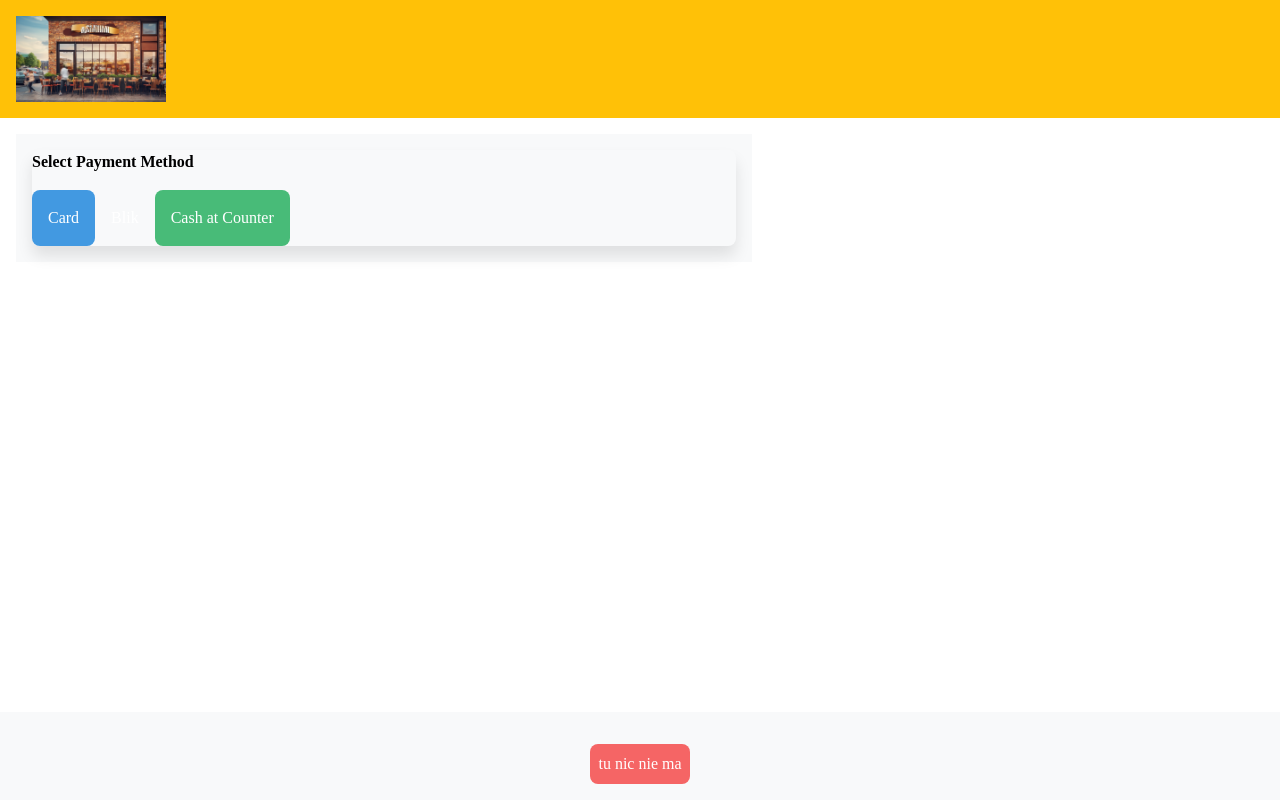
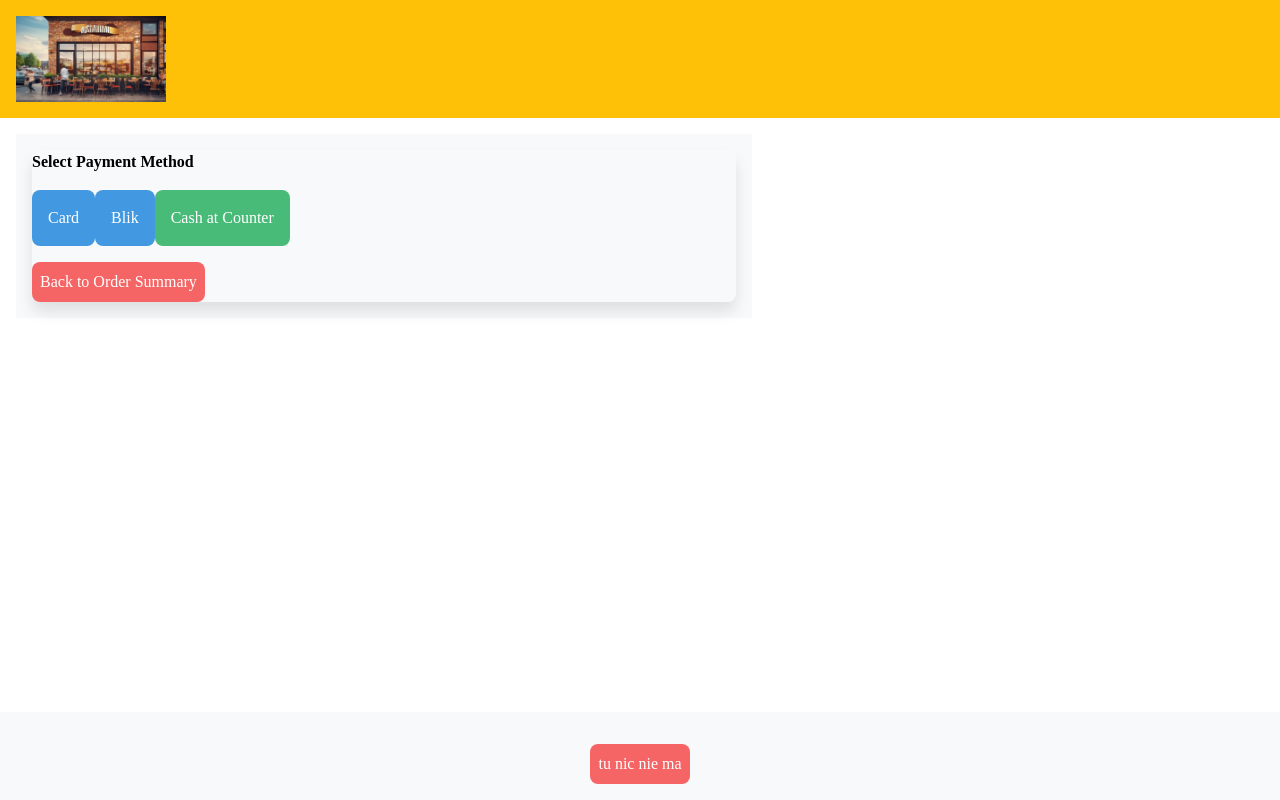
Before and after one commit to s25070pj/McAdrian, a React (Create React App) app: page /payment in a window 1280 px wide. Built offline with nearby package versions, Linux system fonts and the light colour scheme.

Commit message:
added button to back to the summary from payment

```diff
--- a/src/components/Payment.jsx
+++ b/src/components/Payment.jsx
@@ -6,7 +6,7 @@ const Payment = () => {
     const navigate = useNavigate();
 
     useEffect(() => {
-        if (paymentMethod === 'card') {
+        if (paymentMethod === 'card' || paymentMethod === 'blik') {
             setTimeout(() => {
                 navigate('/confirmation');
             }, 5000);
@@ -29,24 +29,21 @@ const Payment = () => {
                         <button className="bg-blue-500 text-white p-4 rounded-lg" onClick={() => handlePaymentSelection('card')}>
                             Card
                         </button>
-                        <button className="bg-yellow-500 text-white p-4 rounded-lg" onClick={() => handlePaymentSelection('blik')}>
+                        <button className="bg-blue-500 text-white p-4 rounded-lg" onClick={() => handlePaymentSelection('blik')}>
                             Blik
                         </button>
                         <button className="bg-green-500 text-white p-4 rounded-lg" onClick={() => handlePaymentSelection('cash')}>
                             Cash at Counter
                         </button>
                     </div>
+                    <button className="bg-red-500 text-white p-2 rounded-lg mt-4 block mx-auto" onClick={() => navigate('/order-summary')}>
+                        Back to Order Summary
+                    </button>
                 </div>
             )}
-            {paymentMethod === 'card' && (
+            {(paymentMethod === 'card' || paymentMethod === 'blik') && (
                 <div className="bg-white p-6 rounded-lg shadow-lg w-full max-w-3xl text-center">
-                    <h1 className="text-3xl font-bold mb-6">Card Payment</h1>
-                    <p>Please follow the instructions on the terminal.</p>
-                </div>
-            )}
-            {paymentMethod === 'blik' && (
-                <div className="bg-white p-6 rounded-lg shadow-lg w-full max-w-3xl text-center">
-                    <h1 className="text-3xl font-bold mb-6">Blik Payment</h1>
+                    <h1 className="text-3xl font-bold mb-6">{paymentMethod === 'card' ? 'Card Payment' : 'Blik Payment'}</h1>
                     <p>Please follow the instructions on the terminal.</p>
                 </div>
             )}
```
